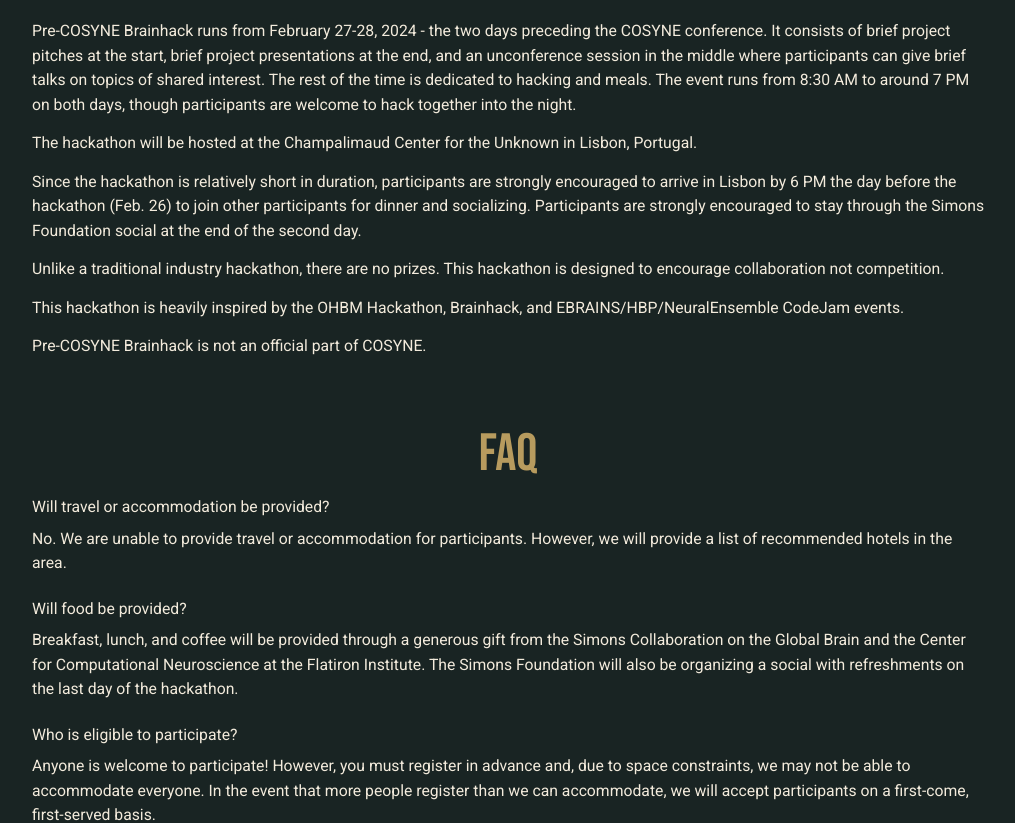
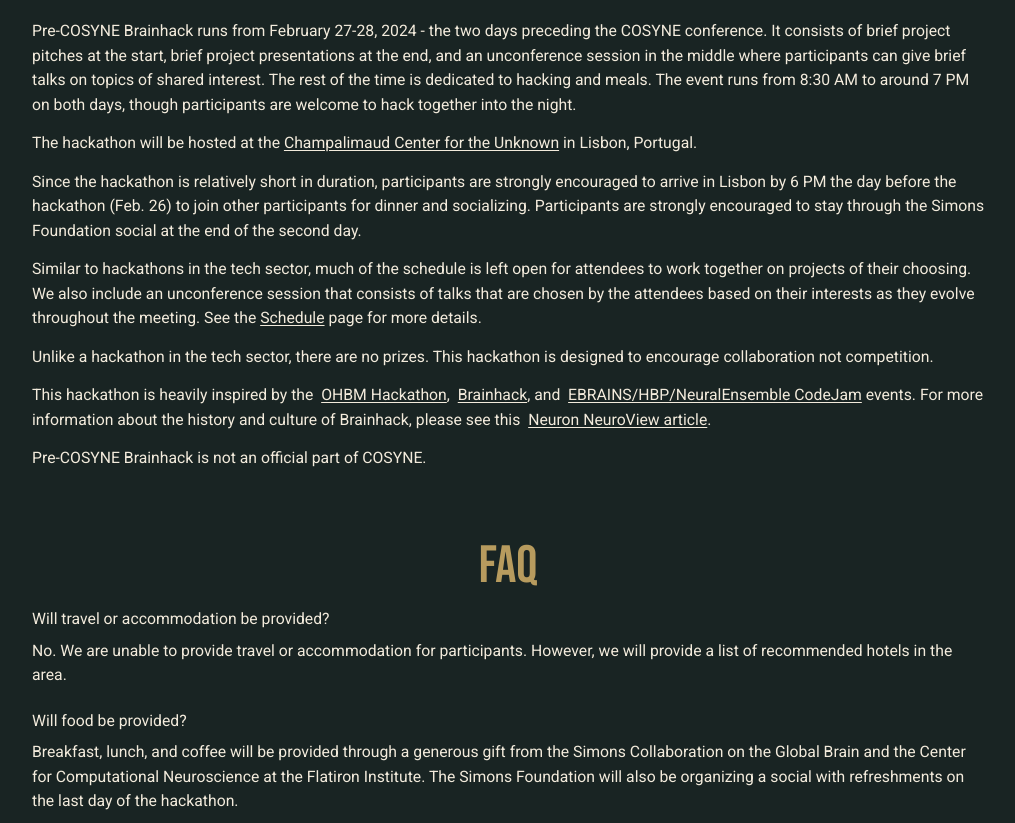
Before and after one commit to pre-cosyne-brainhack/hackathon2024, a Next.js app: page / in a window 1280 px wide. Shown: the part 1700-2523 px from the top of the page, without its empty margins (132-1147 px from the left). Built offline with nearby package versions, Linux system fonts and the light colour scheme.

Commit message:
Add links

```diff
--- a/src/pages/index.tsx
+++ b/src/pages/index.tsx
@@ -153,12 +153,25 @@
             social at the end of the second day.
             </p>
             <p className="text-sand mb-2">
-            Unlike a traditional industry hackathon, there are no prizes. This hackathon is designed to encourage
+            Similar to hackathons in the tech sector, much of the schedule is left open for attendees to work
+            together on projects of their choosing. We also include an unconference session that consists of
+            talks that are chosen by the attendees based on their interests as they evolve throughout the meeting.
+            See the <Link href="/schedule">Schedule</Link> page for more details.
+            </p>
+            <p className="text-sand mb-2">
+            Unlike a hackathon in the tech sector, there are no prizes. This hackathon is designed to encourage
             collaboration not competition.
             </p>
             <p className="text-sand mb-2">
-            This hackathon is heavily inspired by the OHBM Hackathon, Brainhack, and EBRAINS/HBP/NeuralEnsemble
-            CodeJam events.
+            This hackathon is heavily inspired by the
+            &nbsp;<a href="https://ohbm.github.io/hackathon2023/">OHBM Hackathon</a>,
+            &nbsp;<a href="https://brainhack.org/">Brainhack</a>, and
+            &nbsp;<a href="https://www.brainsimulation.org/bsw/zwei/events/single/11217-ebrains-hbp-codejam-workshop-13">
+              EBRAINS/HBP/NeuralEnsemble CodeJam
+            </a> events. For more information about the history and culture of Brainhack, please see this
+            &nbsp;<a href="https://www.sciencedirect.com/science/article/pii/S0896627321002312">
+              Neuron NeuroView article
+            </a>.
             </p>
             <p className="text-sand">
             Pre-COSYNE Brainhack is not an official part of COSYNE.
--- a/src/styles/globals.scss
+++ b/src/styles/globals.scss
@@ -325,7 +325,7 @@
     }
 }
 
-footer a {
+footer, p a {
     @apply underline underline-offset-2;
 }
 
```
